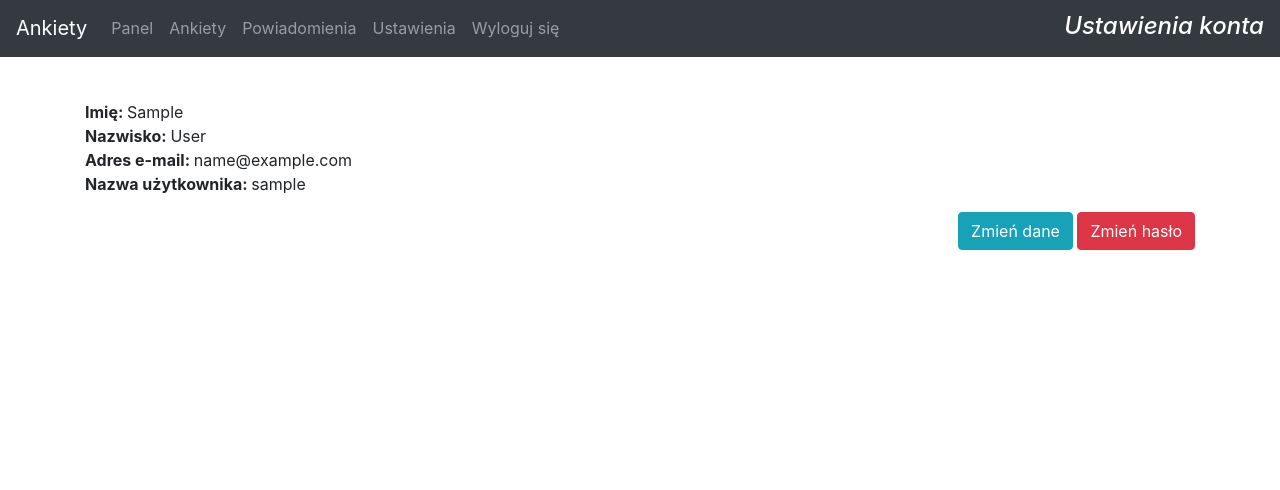
After one commit to TheProrok29/django_questionnaires, a Django app: page /accounts/settings/ in a window 1280 px wide. The commit adds this page. Shown: the top 490 px of the page. Run offline with Django 3.2, Linux system fonts and the light colour scheme; the visitor is signed in with stand-in values (Sample User, id 1); some libraries are stand-ins or nearby versions.

Commit message:
Add settings view in accounts module
*create settings.html template
*add logout and settings url to base.html
*add urlpatterns settings/
*create two forms to change password and basic data

```diff
--- a/accounts/forms.py
+++ b/accounts/forms.py
@@ -10,7 +10,7 @@ class UserBasicDataChangeForm(forms.ModelForm):
 
 class UserPasswordChangeForm(forms.Form):
     old_password = forms.CharField(label='Obecne hasło', min_length=8,
-                                   widget=forms.PasswordInput, requiret=True)
+                                   widget=forms.PasswordInput, required=True)
     new_password_1 = forms.CharField(label='Nowe hasło',
          min_length=8, widget=forms.PasswordInput, required=True)
     new_password_2 = forms.CharField(label='Powtórz hasło',
--- /dev/null
+++ b/accounts/templates/settings.html
@@ -0,0 +1,94 @@
+{% extends "core/base.html" %}
+{% load static %}
+
+{% block site_title %}
+
+<!-- Etykieta strony -->
+
+<h4>
+    Ustawienia konta
+</h4>
+
+{% endblock site_title %}
+
+
+{% block content %}
+
+<!-- Zawartość strony -->
+
+<div class="row">
+    <div class="col-md-12">
+        <p class="padding-top-10">
+            <!-- Podstawowe dane użytkownika -->
+            <strong>Imię: </strong> {{ user.first_name }}
+            <br />
+            <strong>Nazwisko: </strong> {{ user.last_name }}
+            <br />
+            <strong>Adres e-mail: </strong> {{ user.email }}
+            <br />
+            <strong>Nazwa użytkownika: </strong>{{ user.username }}
+        </p>
+    </div>
+    <div class="col-md-12 text-right">
+        <!-- Menu ankiety -->
+        <button id="userBasicDataEditButton" class="btn btn-info">Zmień dane</button>
+        <button id="userPasswordEditButton" class="btn btn-danger">Zmień hasło</button>
+    </div>
+    <hr>
+</div>
+
+<div class="row" id="userBasicDataEditRow">
+    <!-- Formularz edycji danych użytkownika -->
+    <form class="form-horizontal hidden-form" id="basicDataChangeForm" role="form" method="POST" action="">
+        <div class="row">
+            <div class="col-md-3"></div>
+            <div class="col-md-6">
+                <h2>Zmień dane podstawowe</h2>
+                <hr>
+            </div>
+        </div>
+        <div class="row">
+            <div class="col-md-3"></div>
+            <div class="col-md-6">
+                <!-- Wyświetlenie formularza -->
+                {{ basic_data_change_form.as_p }}
+                {% csrf_token %}
+            </div>
+        </div>
+        <div class="row">
+            <div class="col-md-3"></div>
+            <div class="col-md-6">
+                <button type="submit" class="btn btn-success" form="basicDataChangeForm">Zapisz</button>
+            </div>
+        </div>
+    </form>
+</div>
+
+<div class="row" id="userPasswordEditRow">
+    <!-- Formularz edycji danych użytkownika -->
+    <form class="form-horizontal hidden-form" id="passwordChangeForm" role="form" method="POST" action="">
+        <div class="row">
+            <div class="col-md-3"></div>
+            <div class="col-md-6">
+                <h2>Zmień hasło</h2>
+                <hr>
+            </div>
+        </div>
+        <div class="row">
+            <div class="col-md-3"></div>
+            <div class="col-md-6">
+                <!-- Wyświetlenie formularza -->
+                {{ password_change_form.as_p }}
+                {% csrf_token %}
+            </div>
+        </div>
+        <div class="row">
+            <div class="col-md-3"></div>
+            <div class="col-md-6">
+                <button type="submit" class="btn btn-success" form="passwordChangeForm">Zapisz</button>
+            </div>
+        </div>
+    </form>
+</div>
+
+{% endblock content %}
--- a/accounts/urls.py
+++ b/accounts/urls.py
@@ -3,4 +3,5 @@ from . import views
 
 urlpatterns = [
     path('signup/', views.SignUp.as_view(), name='signup'),
+    path('settings/', views.settings, name='settings'),
 ]
--- a/accounts/views.py
+++ b/accounts/views.py
@@ -2,8 +2,21 @@ from django.shortcuts import render
 from django.contrib.auth.forms import UserCreationForm
 from django.views import generic
 from django.urls import reverse_lazy
+from django.contrib.auth.decorators import login_required
+from . import forms
+
 
 class SignUp(generic.CreateView):
     form_class = UserCreationForm
     success_url = reverse_lazy('login')
     template_name = 'registration/signup.html'
+
+
+@login_required
+def settings(request):
+    kwargs = {}
+    kwargs['basic_data_change_form'] = forms.UserBasicDataChangeForm(prefix='basic_data_change_form',
+    instance=request.user)
+    kwargs['password_change_form'] = forms.UserPasswordChangeForm(prefix='password_change_form')
+
+    return render(request, 'settings.html', kwargs)
--- a/questionnaires/templates/core/base.html
+++ b/questionnaires/templates/core/base.html
@@ -59,11 +59,11 @@
           </li>
 
           <li class="nav-item">
-            <a class="nav-link" href="">Ustawienia</a>
+            <a class="nav-link" href="{% url 'settings' %}">Ustawienia</a>
           </li>
 
           <li class="nav-item">
-            <a class="nav-link" href="">Wyloguj się</a>
+            <a class="nav-link" href="{% url 'logout' %}">Wyloguj się</a>
           </li>
           {% endif %}
 
```
